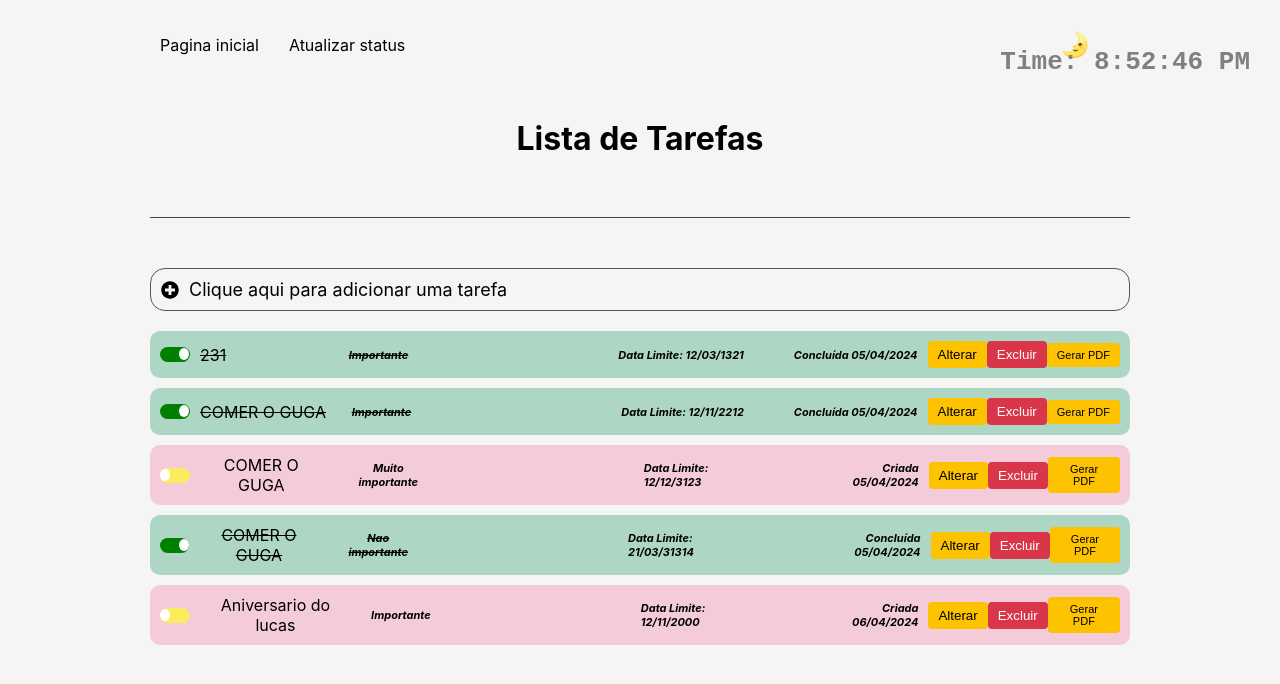
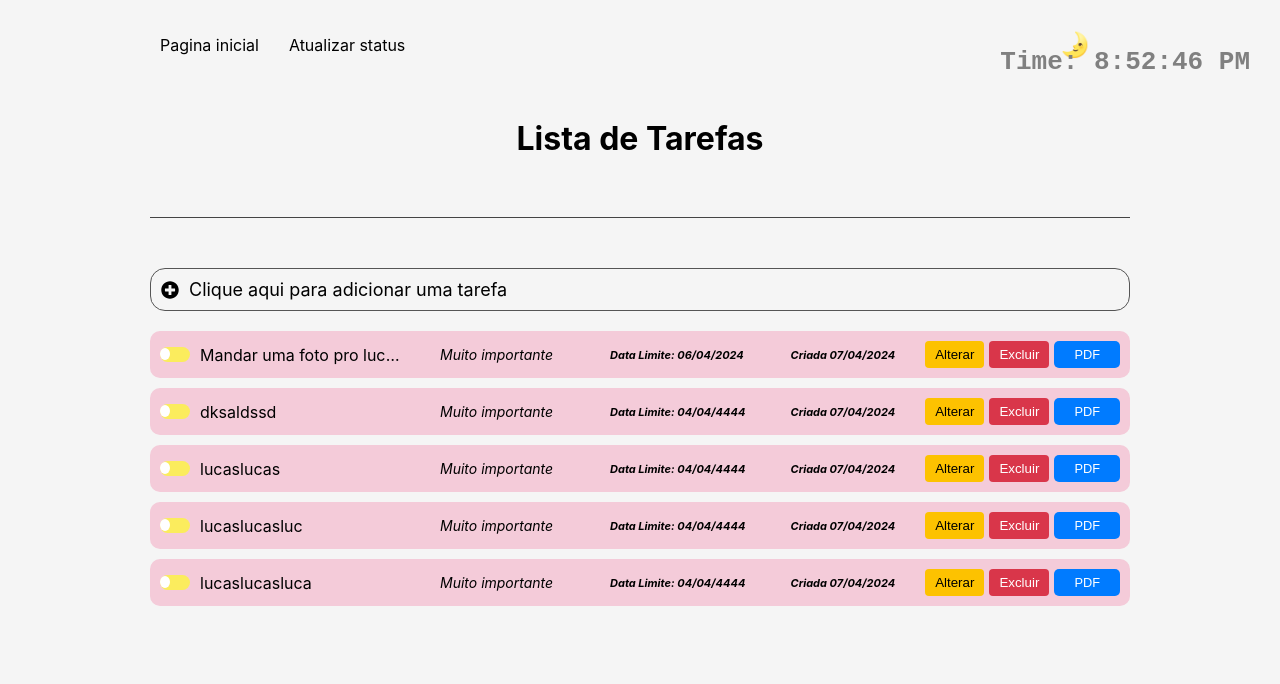
Before and after one commit to souzalusca/lista-tarefas-react, a React (Create React App) app: page / in a window 1280 px wide. Shown: the top 684 px of the page. Built offline with nearby package versions, Linux system fonts and the light colour scheme; data requests are answered from the project's data file.

Commit message:
Melhorando Stylizaçao da lista

```diff
--- a/mock/db.json
+++ b/mock/db.json
@@ -1,49 +1,49 @@
 {
   "tarefas": [
     {
-      "id": "e4c7",
-      "nomedaTarefa": "231",
-      "estaCompleta": true,
-      "createdAt": "2024-04-05T03:30:43.755Z",
+      "id": "3c56",
+      "nomedaTarefa": "Mandar uma foto pro lucas hoje",
+      "estaCompleta": false,
+      "createdAt": "2024-04-07T00:08:27.626Z",
       "updatedAt": "",
-      "limitedAt": "1321-03-12",
-      "importancia": "Importante"
-    },
-    {
-      "id": "cb3c",
-      "nomedaTarefa": "COMER O GUGA",
-      "estaCompleta": true,
-      "createdAt": "2024-04-05T17:34:40.283Z",
-      "updatedAt": "",
-      "limitedAt": "2212-11-12",
-      "importancia": "Importante"
-    },
-    {
-      "id": "beb5",
-      "nomedaTarefa": "COMER O GUGA",
-      "estaCompleta": false,
-      "createdAt": "2024-04-05T17:34:53.178Z",
-      "updatedAt": "",
-      "limitedAt": "3123-12-12",
+      "limitedAt": "2024-04-06",
       "importancia": "Muito importante"
     },
     {
-      "id": "d321",
-      "nomedaTarefa": "COMER O GUGA",
-      "estaCompleta": true,
-      "createdAt": "2024-04-05T17:35:12.555Z",
-      "updatedAt": "",
-      "limitedAt": "31314-03-21",
-      "importancia": "Nao importante"
+      "id": "9cff",
+      "nomedaTarefa": "dksaldssd",
+      "estaCompleta": false,
+      "createdAt": "2024-04-07T05:31:54.768Z",
+      "updatedAt": "2024-04-07T05:59:34.218Z",
+      "limitedAt": "4444-04-04",
+      "importancia": "Muito importante"
     },
     {
-      "id": "2e7b",
-      "nomedaTarefa": "Aniversario do lucas",
+      "id": "b882",
+      "nomedaTarefa": "lucaslucas",
       "estaCompleta": false,
-      "createdAt": "2024-04-06T07:13:00.887Z",
+      "createdAt": "2024-04-07T05:32:22.371Z",
       "updatedAt": "",
-      "limitedAt": "2000-11-12",
-      "importancia": "Importante"
+      "limitedAt": "4444-04-04",
+      "importancia": "Muito importante"
+    },
+    {
+      "id": "0ff4",
+      "nomedaTarefa": "lucaslucasluc",
+      "estaCompleta": false,
+      "createdAt": "2024-04-07T05:32:59.820Z",
+      "updatedAt": "",
+      "limitedAt": "4444-04-04",
+      "importancia": "Muito importante"
+    },
+    {
+      "id": "cf70",
+      "nomedaTarefa": "lucaslucasluca",
+      "estaCompleta": false,
+      "createdAt": "2024-04-07T05:33:52.988Z",
+      "updatedAt": "",
+      "limitedAt": "4444-04-04",
+      "importancia": "Muito importante"
     }
   ]
 }
--- a/src/components/ListItem/index.tsx
+++ b/src/components/ListItem/index.tsx
@@ -38,6 +38,7 @@ export const ListItem: React.FC<Props> = ({ item, onToggleDone, onRemoveTask, on
 
     return (
         <C.Container done={completed}>
+
             <label className='switch-list'>
                 <input type='checkbox' checked={completed} onChange={handleSwitchChange} />
                 <span className='slider round'></span>
@@ -49,7 +50,7 @@ export const ListItem: React.FC<Props> = ({ item, onToggleDone, onRemoveTask, on
 
             <button onClick={handleUpdateTask} className="btn_editar_tarefa">Alterar</button>
             <button onClick={() => onRemoveTask(item.id)} className="btn_excluir_tarefa">Excluir</button>
-            <button onClick={() => tarefasPDF([item])} className="btn-gerar-pdf">Gerar PDF</button>
+            <button onClick={() => tarefasPDF([item])} className="btn-gerar-pdf">PDF</button>
         </C.Container>
     );
 }
--- a/src/components/ListItem/styles.ts
+++ b/src/components/ListItem/styles.ts
@@ -95,6 +95,8 @@ export const Container = styled.div<ContainerProps>(({ done, theme}) => `
         border: none;
         border-radius: 4px;
         padding: 6px 10px!important;
+        cursor: pointer;
+        margin: 0 0 0 20px;
 
     }
     .btn_excluir_tarefa{
@@ -103,45 +105,52 @@ export const Container = styled.div<ContainerProps>(({ done, theme}) => `
         border-radius: 4px;
         font-size: ;
         color: white;
+        margin: 0 5px;
         padding: 6px 10px!important;
+        cursor: pointer;
 
     }
     .btn-gerar-pdf{
-        background: #fdc200;
-        border: none;
-        border-radius: 4px;
-        padding: 6px 10px!important;
-        font-size: 11px;
-
+        display: inline-block;
+      padding: 6px 20px;
+      margin: 0 px;
+      background-color: #007bff;
+      color: #fff;
+      border: none;
+      border-radius: 5px;
+      cursor: pointer;
+      vertical-align: middle;
+      font-size: 0.8em
     }
     .task {
         color: ${theme.colors.text};
         text-decoration: ${done ? 'line-through' : 'initial'};
-        text-align: center;
-        display: flex;
-        flex-grow: 1; /* Ocupa todo o espaço disponível */
-        max-width: calc(100% - 100px); /* Ajuste conforme necessário */
+        width: 200px; /* Largura fixa para a Task */
         overflow: hidden;
+        white-space: nowrap;
+        text-overflow: ellipsis;
     }
+
     .date-limited {
-        font-size: 11px;
         color: ${done ? theme.colors.textgreen : theme.colors.text};
-        padding: 0px 0px 0px 200px ;
-        margin-right: 50px;
         font-style: italic;
         font-weight: bold;
-        text-align: left;
-        display: flex;
-
+        width: 150px; /* Largura fixa para a Date-limited */
+        margin-left: 10px;
+        font-size: 11px;
+        overflow: hidden;
+        white-space: nowrap;
+        text-overflow: ellipsis;
     }
     .task-importance {
-        margin-left: auto; /* Defina a posição desejada */
-        top: 0;
-        font-size: 11px;
         color: ${theme.colors.text};
         font-style: italic;
-        font-weight: bold;
-        text-align: center;
+        font-size: 14px;
+        margin: 0 0 0 20px;
+        width: 150px; /* Largura fixa para a Importance */
+        overflow: hidden;
+        white-space: nowrap;
+        text-overflow: ellipsis;
     }
 
 `);
--- a/src/components/ListPdf/tarefas.jsx
+++ b/src/components/ListPdf/tarefas.jsx
@@ -34,7 +34,7 @@ function tarefasPDF(tarefas) {
                 widths: ['*', '*', '*', '*'],
                 body: [
                     [
-                        { text: 'Tarefas', style: 'tableHeader', fontSize: 10 },
+                        { text: 'Tarefa', style: 'tableHeader', fontSize: 10 },
                         { text: 'Importância', style: 'tableHeader', fontSize: 10 },
                         { text: 'Data Limite', style: 'tableHeader', fontSize: 10 },
                         { text: 'Data Criada', style: 'tableHeader', fontSize: 10 },
```
